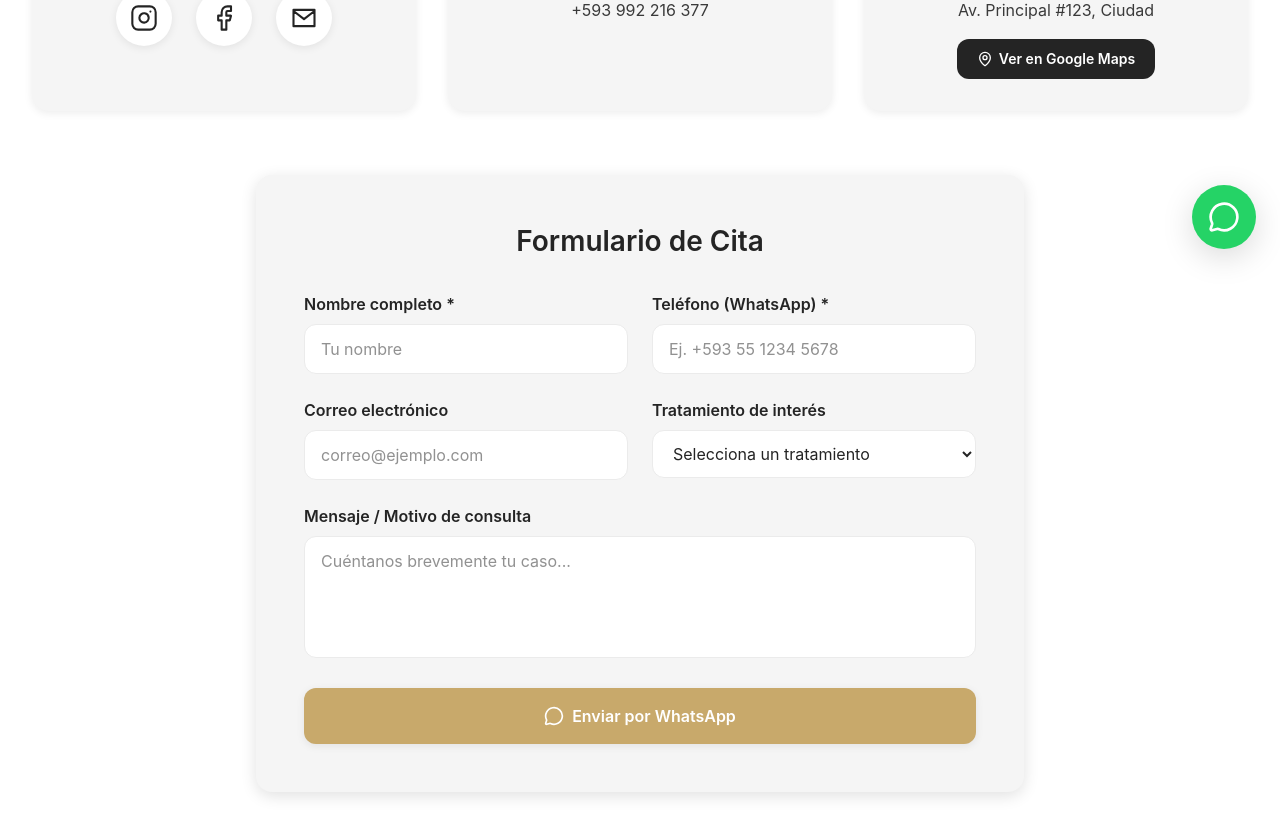
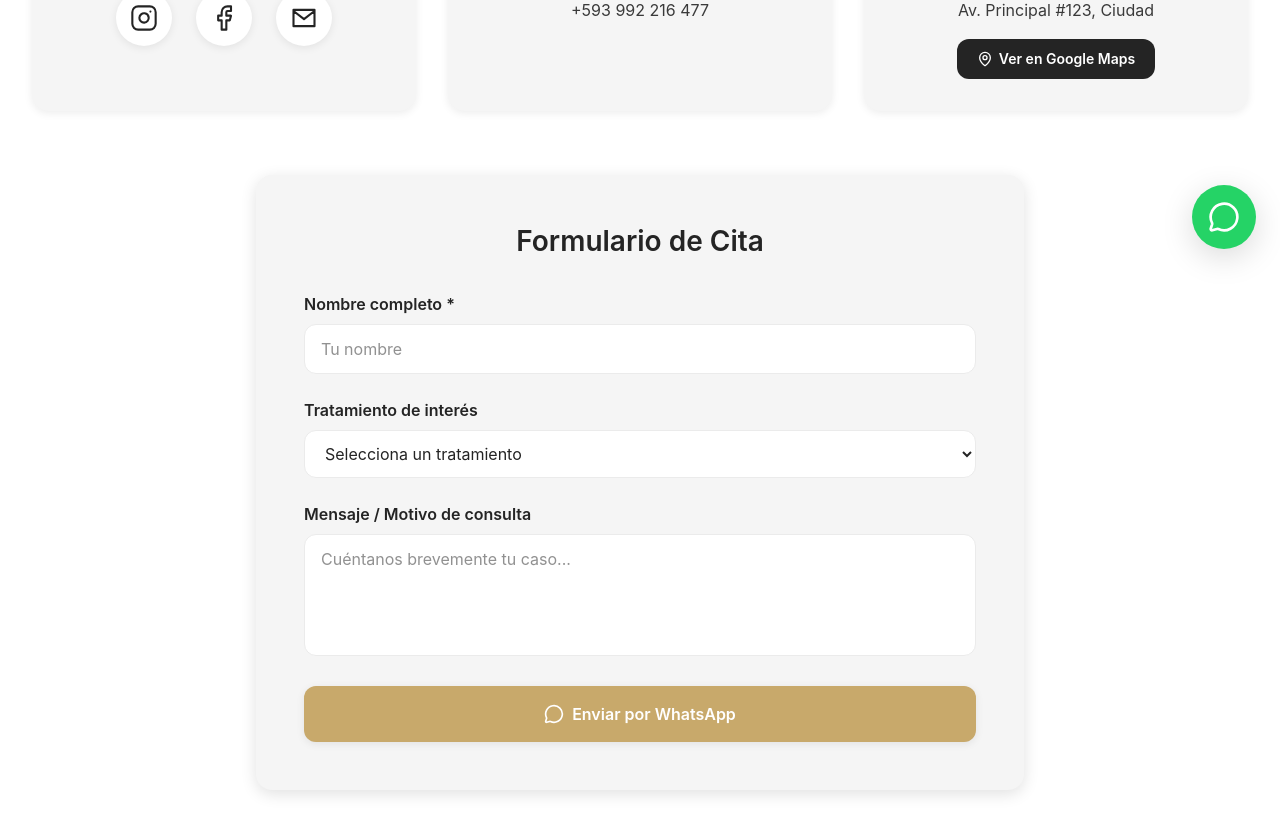
Before and after one commit to anthhouh/ArtDent, a Next.js app: page /contacto in a window 1280 px wide. Shown: the part 527-1364 px from the top of the page. Built offline with nearby package versions, Linux system fonts and the light colour scheme.

Commit message:
fix: update WhatsApp links and contact information across multiple components

```diff
--- a/src/app/contacto/page.tsx
+++ b/src/app/contacto/page.tsx
@@ -54,7 +54,7 @@ export default function ContactoPage() {
                   { icon: <GmailIcon />, href: "https://mail.google.com/mail/?view=cm&fs=1&to=artdentodontologia.08@gmail.com" },
                 ],
               },
-              { icon: <MessageCircle className="w-10 h-10 text-gold" />, title: "WhatsApp", info: "+593 992 216 377" },
+              { icon: <MessageCircle className="w-10 h-10 text-gold" />, title: "WhatsApp", info: "+593 992 216 477" },
               {
                 icon: <MapPin className="w-10 h-10 text-gold" />,
                 title: "Dirección",
@@ -118,17 +118,15 @@ export default function ContactoPage() {
                 e.preventDefault();
                 const data = new FormData(e.currentTarget);
                 const name = data.get("nombre");
-                const phone = data.get("telefono");
                 const treatment = data.get("tratamiento");
                 const message = data.get("mensaje");
                 const waMsg = encodeURIComponent(
-                  `Hola, soy ${name}. Mi teléfono es ${phone}. Me interesa información sobre: ${treatment}. ${message}`
+                  `Hola, soy ${name}. Me interesa información sobre: ${treatment}. ${message}`
                 );
-                window.open(`https://wa.me/1234567890?text=${waMsg}`, "_blank");
+                window.open(`https://wa.me/593992216477?text=${waMsg}`, "_blank");
               }}
               className="space-y-6"
             >
-              <div className="grid grid-cols-1 md:grid-cols-2 gap-6">
                 <div>
                   <label className="block text-body-sm font-semibold text-anthracite mb-2">
                     Nombre completo *
@@ -139,31 +137,6 @@ export default function ContactoPage() {
                     type="text"
                     className="w-full px-4 py-3 bg-white border border-border rounded-xl text-body-md focus:outline-none focus:ring-2 focus:ring-gold/40 transition"
                     placeholder="Tu nombre"
-                  />
-                </div>
-                <div>
-                  <label className="block text-body-sm font-semibold text-anthracite mb-2">
-                    Teléfono (WhatsApp) *
-                  </label>
-                  <input
-                    name="telefono"
-                    required
-                    type="tel"
-                    className="w-full px-4 py-3 bg-white border border-border rounded-xl text-body-md focus:outline-none focus:ring-2 focus:ring-gold/40 transition"
-                    placeholder="Ej. +593 55 1234 5678"
-                  />
-                </div>
-              </div>
-              <div className="grid grid-cols-1 md:grid-cols-2 gap-6">
-                <div>
-                  <label className="block text-body-sm font-semibold text-anthracite mb-2">
-                    Correo electrónico
-                  </label>
-                  <input
-                    name="email"
-                    type="email"
-                    className="w-full px-4 py-3 bg-white border border-border rounded-xl text-body-md focus:outline-none focus:ring-2 focus:ring-gold/40 transition"
-                    placeholder="correo@ejemplo.com"
                   />
                 </div>
                 <div>
@@ -189,7 +162,6 @@ export default function ContactoPage() {
                     <option value="No lo sé aún, necesito orientación">No lo sé aún, necesito orientación</option>
                   </select>
                 </div>
-              </div>
               <div>
                 <label className="block text-body-sm font-semibold text-anthracite mb-2">
                   Mensaje / Motivo de consulta
--- a/src/app/otros-tratamientos/page.tsx
+++ b/src/app/otros-tratamientos/page.tsx
@@ -122,7 +122,7 @@ export default function OtrosTratamientosPage() {
                           Duración estimada: {t.time}
                         </div>
                         <a
-                          href="https://wa.me/1234567890"
+                          href="https://wa.me/593992216477"
                           target="_blank"
                           rel="noopener noreferrer"
                           className="w-full inline-flex justify-center items-center gap-2 text-sm font-semibold text-white bg-gold px-4 py-3 rounded-xl hover:bg-gold/90 transition-colors"
--- a/src/app/page.tsx
+++ b/src/app/page.tsx
@@ -51,15 +51,15 @@ export default function Home() {
             {/* Trust Indicators */}
             <div className="pt-8 border-t border-border grid grid-cols-3 gap-4">
               <div>
-                <p className="text-heading-sm font-bold text-anthracite">+15</p>
-                <p className="text-xs text-dark-gray uppercase font-semibold">Años de Exp.</p>
+                <p className="text-heading-sm font-bold text-anthracite">Indicador</p>
+                <p className="text-xs text-dark-gray uppercase font-semibold">Hola</p>
               </div>
               <div>
-                <p className="text-heading-sm font-bold text-anthracite">5k+</p>
-                <p className="text-xs text-dark-gray uppercase font-semibold">Sonrisas Felices</p>
+                <p className="text-heading-sm font-bold text-anthracite">Indicador</p>
+                <p className="text-xs text-dark-gray uppercase font-semibold">Hola</p>
               </div>
               <div>
-                <p className="text-heading-sm font-bold text-anthracite">Top</p>
+                <p className="text-heading-sm font-bold text-anthracite">Indicador</p>
                 <p className="text-xs text-dark-gray uppercase font-semibold">Hola</p>
               </div>
             </div>
@@ -97,7 +97,7 @@ export default function Home() {
               { title: "Nuestra Experiencia", desc: "Conoce a la Doctora", link: "/doctora", icon: "👩‍⚕️" },
               { title: "Soluciones", desc: "Ver Tratamientos", link: "/tratamientos", icon: "🦷" },
               { title: "Resultados Reales", desc: "Casos de Éxito", link: "/casos-de-exito", icon: "✨" },
-              { title: "Reseñas", desc: "Leer Testimonios", link: "/testimonios", icon: "⭐" },
+              { title: "Apartado extra", desc: "Por definir", link: "/pordefinir", icon: "⭐" },
             ].map((item, idx) => (
               <Link href={item.link} key={idx} className="bg-white p-8 rounded-2xl shadow-subtle hover:shadow-soft transition-all group block text-center border border-transparent hover:border-gold/20">
                 <div className="text-4xl mb-4">{item.icon}</div>
--- a/src/app/tratamientos/page.tsx
+++ b/src/app/tratamientos/page.tsx
@@ -138,7 +138,7 @@ export default function TratamientosPage() {
                           Duración estimada: {t.time}
                         </div>
                         <a
-                          href="https://wa.me/1234567890"
+                          href="https://wa.me/593992216477"
                           target="_blank"
                           rel="noopener noreferrer"
                           className="w-full inline-flex justify-center items-center gap-2 text-sm font-semibold text-white bg-gold px-4 py-3 rounded-xl hover:bg-gold/90 transition-colors"
--- a/src/components/CasesGallery.tsx
+++ b/src/components/CasesGallery.tsx
@@ -282,7 +282,7 @@ export default function CasesGallery({ cases }: GalleryProps) {
             {/* CTA */}
             <div className="px-6 pb-6 md:px-8 md:pb-8">
               <a
-                href={`https://wa.me/1234567890?text=${encodeURIComponent(`Hola, vi el caso de ${current.treatment} y me gustaría agendar una consulta.`)}`}
+                href={`https://wa.me/593992216477?text=${encodeURIComponent(`Hola, vi el caso de ${current.treatment} y me gustaría agendar una consulta.`)}`}
                 target="_blank"
                 rel="noopener noreferrer"
                 style={{ color: "#FFFFFF" }}
--- a/src/components/GlobalUI.tsx
+++ b/src/components/GlobalUI.tsx
@@ -7,7 +7,7 @@ export default function GlobalUI() {
     <>
       {/* Floating WhatsApp Button */}
       <a
-        href="https://wa.me/1234567890"
+        href="https://wa.me/593992216477"
         target="_blank"
         rel="noopener noreferrer"
         className="fixed bottom-6 right-6 z-50 bg-[#25D366] text-white p-4 rounded-full shadow-premium hover:scale-110 hover:bg-[#22c55e] transition-all flex items-center justify-center group"
--- a/src/components/Navbar.tsx
+++ b/src/components/Navbar.tsx
@@ -17,7 +17,7 @@ export default function Navbar() {
 
   const links = [
     { href: "/", label: "Inicio" },
-    { href: "/doctora", label: "La Doctora" },
+    { href: "/doctora", label: "Acerda de la doctora" },
     { href: "/tratamientos", label: "Ortodoncia" },
     { href: "/otros-tratamientos", label: "Otros Tratamientos" },
     { href: "/casos-de-exito", label: "Casos de Éxito" },
@@ -57,7 +57,7 @@ export default function Navbar() {
             {/* Desktop Actions */}
             <div className="hidden md:flex items-center gap-3">
               <a
-                href="https://wa.me/1234567890"
+                href="https://wa.me/593992216477"
                 target="_blank"
                 rel="noopener noreferrer"
                 className="inline-flex items-center gap-1.5 px-4 py-2.5 text-body-sm font-semibold text-[#25D366] border border-[#25D366] rounded-xl hover:bg-[#25D366] hover:text-white transition-all"
@@ -124,7 +124,7 @@ export default function Navbar() {
 
         <div className="mt-auto pt-8 flex flex-col gap-4">
           <a
-            href="https://wa.me/1234567890"
+            href="https://wa.me/593992216477"
             target="_blank"
             rel="noopener noreferrer"
             className="w-full flex justify-center items-center gap-2 px-6 py-4 bg-[#25D366]/10 text-[#25D366] font-semibold rounded-xl hover:bg-[#25D366]/20 transition-all"
--- a/src/components/TreatmentCalculator.tsx
+++ b/src/components/TreatmentCalculator.tsx
@@ -244,7 +244,7 @@ export default function TreatmentCalculator() {
 
                 <div className="flex flex-col sm:flex-row gap-4 justify-center">
                   <a
-                    href={`https://wa.me/1234567890?text=${encodeURIComponent(`Hola, la calculadora me recomendó ${recommendation.title}. Me gustaría saber más y agendar una consulta.`)}`}
+                    href={`https://wa.me/593992216477?text=${encodeURIComponent(`Hola, la calculadora me recomendó ${recommendation.title}. Me gustaría saber más y agendar una consulta.`)}`}
                     target="_blank"
                     rel="noopener noreferrer"
                     className="px-8 py-4 bg-gold text-white font-semibold rounded-xl hover:bg-gold/90 transition-all shadow-soft inline-flex items-center gap-2 justify-center"
```
